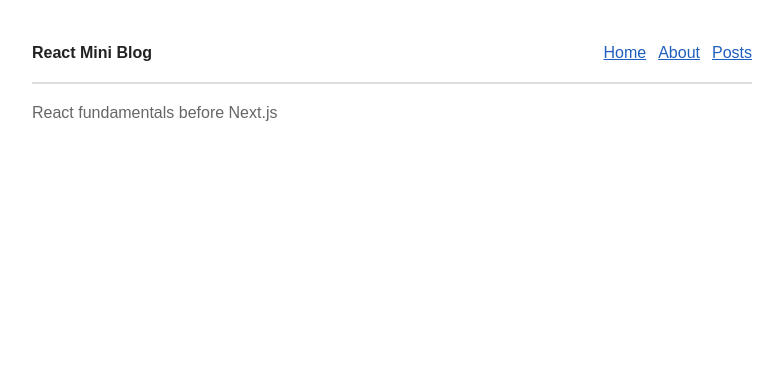
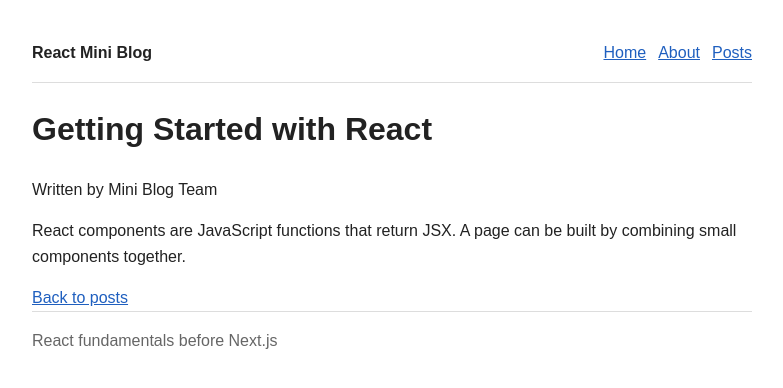
Before and after one commit to db-woman-2026/ReactMiniBlog_Steps, a React (Vite) app: page /posts/1 in a window 1280 px wide. Shown: the top 388 px of the page, without its empty margins (248-1031 px from the left). Built offline with nearby package versions, Linux system fonts and the light colour scheme.

Commit message:
step-6: add dynamic post detail route

```diff
--- a/src/App.jsx
+++ b/src/App.jsx
@@ -3,6 +3,7 @@ import Footer from './components/Footer'
 import Header from './components/Header'
 import AboutPage from './pages/AboutPage'
 import HomePage from './pages/HomePage'
+import PostDetailPage from './pages/PostDetailPage'
 import PostsPage from './pages/PostsPage'
 
 function App() {
@@ -13,6 +14,7 @@ function App() {
         <Route path="/" element={<HomePage />} />
         <Route path="/about" element={<AboutPage />} />
         <Route path="/posts" element={<PostsPage />} />
+        <Route path="/posts/:postId" element={<PostDetailPage />} />
       </Routes>
       <Footer />
     </BrowserRouter>
--- a/src/components/PostCard.jsx
+++ b/src/components/PostCard.jsx
@@ -1,7 +1,11 @@
-function PostCard({ title, excerpt, author }) {
+import { Link } from 'react-router-dom'
+
+function PostCard({ id, title, excerpt, author }) {
   return (
     <article className="post-card">
-      <h2>{title}</h2>
+      <h2>
+        <Link to={`/posts/${id}`}>{title}</Link>
+      </h2>
       <p>{excerpt}</p>
       <p>Written by {author}</p>
     </article>
--- /dev/null
+++ b/src/pages/PostDetailPage.jsx
@@ -0,0 +1,28 @@
+import { Link, useParams } from 'react-router-dom'
+import { posts } from '../data/posts'
+
+function PostDetailPage() {
+  const { postId } = useParams()
+  const post = posts.find((item) => item.id === postId)
+
+  if (!post) {
+    return (
+      <main>
+        <h1>Post not found</h1>
+        <p>No post matches this address.</p>
+        <Link to="/posts">Back to posts</Link>
+      </main>
+    )
+  }
+
+  return (
+    <main>
+      <h1>{post.title}</h1>
+      <p>Written by {post.author}</p>
+      <p>{post.content}</p>
+      <Link to="/posts">Back to posts</Link>
+    </main>
+  )
+}
+
+export default PostDetailPage
--- a/src/pages/PostsPage.jsx
+++ b/src/pages/PostsPage.jsx
@@ -8,6 +8,7 @@ function PostsPage() {
       {posts.map((post) => (
         <PostCard
           key={post.id}
+          id={post.id}
           title={post.title}
           excerpt={post.excerpt}
           author={post.author}
```
